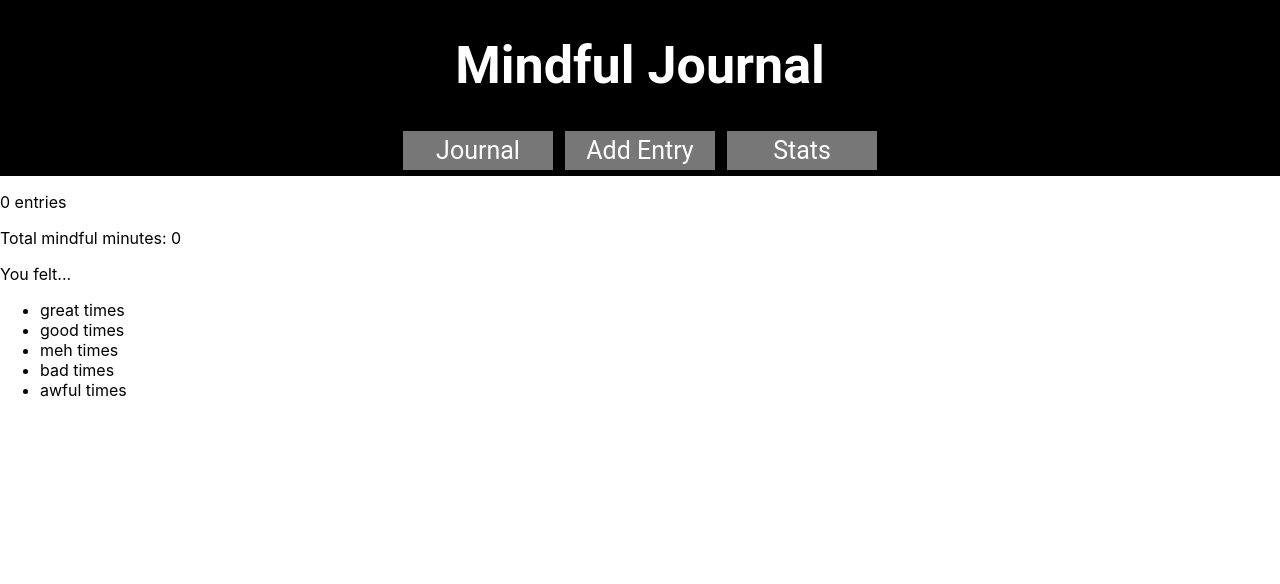
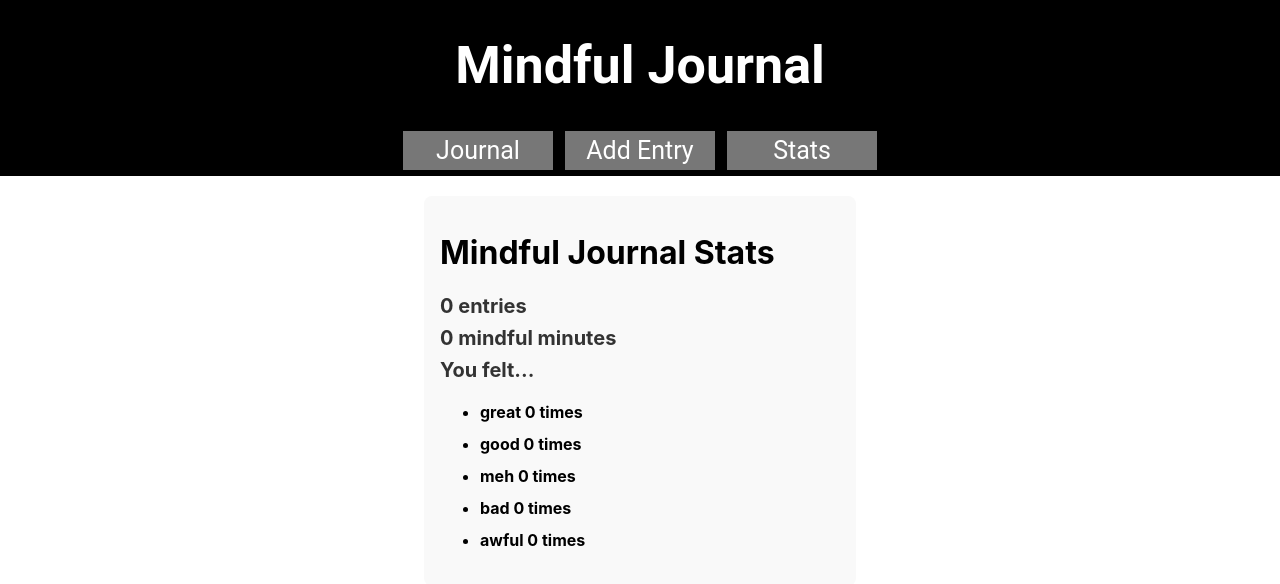
Before and after one commit to areyekayo/mindful-journal, a React (Create React App) app: page /stats in a window 1280 px wide. Shown: the top 584 px of the page. Built offline with nearby package versions, Linux system fonts and the light colour scheme; no server answers.

Commit message:
add mindful stats styling

```diff
--- a/src/components/MindfulStats.js
+++ b/src/components/MindfulStats.js
@@ -11,28 +11,23 @@ function MindfulStats(){
     }, 0);
 
     const moodCounts = entries.reduce((acc, entry) => {
-        if (!acc[entry.mood]){
-            acc[entry.mood] = 1
-        }
-        else {
-            acc[entry.mood] += 1
-        };
+        acc[entry.mood] = (acc[entry.mood] || 0) + 1;
         return acc;
     },{});
 
-    console.log("mood counts", moodCounts)
-
     return (
         <div className="stats">
-            <p>{entryCount} entries</p>
-           <p>Total mindful minutes: {totalMindfulMinutes}</p>
-            <p>You felt...</p>
+            <h1>Mindful Journal Stats</h1>
+
+            <h3>{entryCount} entries</h3>
+            <h3>{totalMindfulMinutes} mindful minutes</h3>
+            <h3>You felt...</h3>
            <ul>
-                <li>great {moodCounts.great} times</li>
-                <li>good {moodCounts.good} times</li>
-                <li>meh {moodCounts.meh} times</li>
-                <li>bad {moodCounts.bad} times</li>
-                <li>awful {moodCounts.awful} times</li>
+                <li>great {moodCounts.great || 0} times</li>
+                <li>good {moodCounts.good || 0} times</li>
+                <li>meh {moodCounts.meh || 0} times</li>
+                <li>bad {moodCounts.bad || 0} times</li>
+                <li>awful {moodCounts.awful || 0} times</li>
            </ul>
         </div>
     )
--- a/src/index.css
+++ b/src/index.css
@@ -58,3 +58,26 @@ code {
   font-size: 25px ;
   color: white;
 }
+
+.stats {
+  background-color: #f9f9f9;
+  border-radius:  8px;
+  padding: 16px;
+  box-shadow: 0 2px 4px rgbha(0, 0, 0, 0.1);
+  margin: 20px auto;
+  max-width: 400px;
+}
+
+.stats h3 {
+  margin: 8px 0;
+  font-size: 20px;
+  color: #333333;
+}
+
+
+.stats li {
+  margin: 4px 0;
+  padding: 4px 0;
+  border-radius: 4px;
+  font-weight: bold;
+}
```
